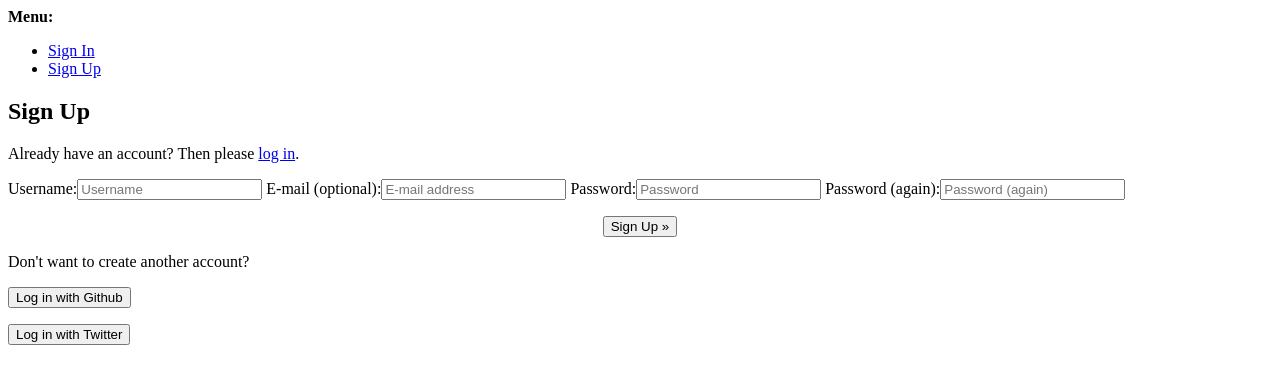
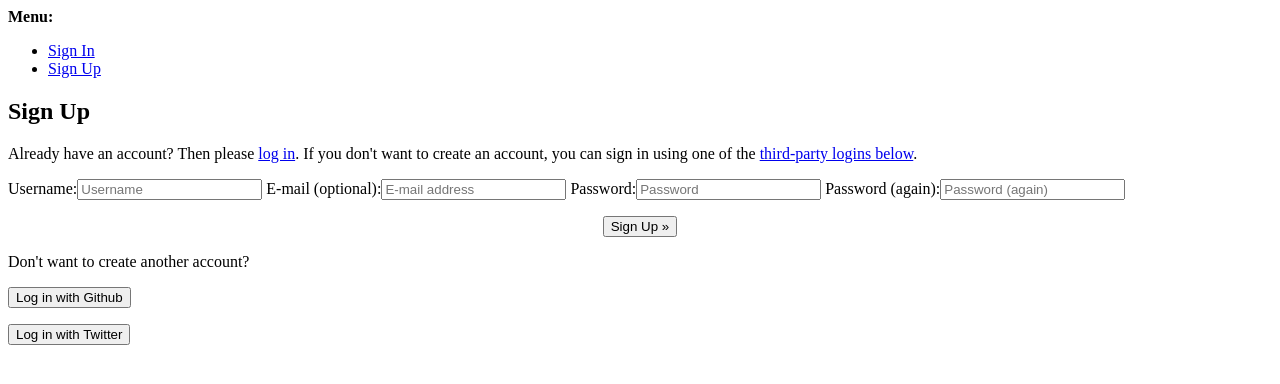
Before and after one commit to inchingforward/gh, a Django app: page /accounts/signup/ in a window 1280 px wide. Shown: the top 384 px of the page. Run offline with Django 3.2, Linux system fonts and the light colour scheme; parts of the project's set-up code (start-up, migrations or seed data) failed here and were passed over; some libraries are stand-ins or nearby versions.

Commit message:
Added 3rd party login copy.

```diff
--- a/gh/templates/account/login.html
+++ b/gh/templates/account/login.html
@@ -13,7 +13,7 @@
 
         <p>If you have not created an account yet, please
         <a href="{{ signup_url }}">sign up</a> first or log in with one of the
-        third-party logins below.</p>
+        <a href="#sociallogins">third-party logins below</a>.</p>
 
         <form id="login-form" method="POST" action="{% url 'account_login' %}">
             {% csrf_token %}
--- a/gh/templates/account/signup.html
+++ b/gh/templates/account/signup.html
@@ -8,7 +8,9 @@
     <div class="col-md-6 col-md-offset-3">
         <h2>Sign Up</h2>
 
-        <p>Already have an account? Then please <a href="{{ login_url }}">log in</a>.</p>
+        <p>Already have an account? Then please <a href="{{ login_url }}">log in</a>.  If you
+        don't want to create an account, you can sign in using one of the
+        <a href="#sociallogins">third-party logins below</a>.</p>
 
         <form id="signup-form" method="post" action="{% url 'account_signup' %}">
         {% csrf_token %}
--- a/gh/templates/account/social_buttons.html
+++ b/gh/templates/account/social_buttons.html
@@ -1,3 +1,4 @@
+<a name="sociallogins"></a>
 <div class="social-login-buttons">
     <p><a title="Github" href="/accounts/github/login/"><button class="btn btn-primary btn-login"><i class="fa fa-github fa-lg"></i> Log in with Github</button></a></p>
     <p><a title="Twitter" href="/accounts/twitter/login/"><button class="btn btn-primary btn-login"><i class="fa fa-twitter fa-lg"></i> Log in with Twitter</button></a></p>
```
